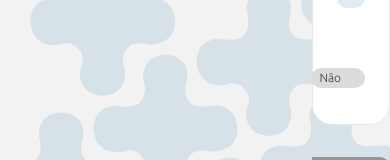
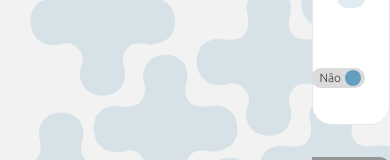
Before and after one commit to Leonardo-Maciel-S/Desafio-Sea, a React (Vite) app: page /employees in a window 390 px wide. Shown: the part 1435-1595 px from the top of the page. Built offline with nearby package versions, Linux system fonts and the light colour scheme.

Commit message:
fix: bug responsive

```diff
--- a/package.json
+++ b/package.json
@@ -12,6 +12,7 @@
 	"dependencies": {
 		"@reduxjs/toolkit": "^2.5.0",
 		"@types/react-router-dom": "^5.3.3",
+		"antd": "^5.23.2",
 		"react": "^18.3.1",
 		"react-dom": "^18.3.1",
 		"react-icons": "^5.4.0",
--- a/src/App.tsx
+++ b/src/App.tsx
@@ -9,7 +9,7 @@
 	return (
 		<>
 			<BrowserRouter>
-				<main className="relative z-10 xl:pr-10 w-screen overflow-hidden ">
+				<main className="relative z-10 xl:pr-10 w-screen min-h-screen overflow-hidden ">
 					<NavBar />
 					<div className="pl-24 h-max flex flex-col">
 						<Routes>
--- a/src/components/employees/Employees.tsx
+++ b/src/components/employees/Employees.tsx
@@ -6,7 +6,8 @@
 
 import Switch from "../Switch";
 import type { RootState } from "../../store";
-import { nextStage } from "../../slices/stages";
+import { completeFirstStage, nextStage } from "../../slices/stages";
+import { setIsNewEmployeeModalOpen } from "../../slices/employees";
 
 const Employees = () => {
 	const { completedFirstStage } = useSelector(
@@ -32,7 +33,13 @@
 			</header>
 			<div className="flex flex-col justify-center px-6 py-4 gap-4 w-full border bg-white rounded-b-[20px]">
 				<div className="flex flex-col justify-center gap-4 ">
-					<Button isEnable textSize="base16">
+					<Button
+						isEnable
+						textSize="base16"
+						onClick={() => {
+							dispatch(setIsNewEmployeeModalOpen(true));
+						}}
+					>
 						+ Adicionar Funcionário
 					</Button>
 					<div className="flex justify-between">
@@ -60,7 +67,11 @@
 
 				<div className="w-full flex justify-end items-center gap-2 text-sm text-darkGray font-regular">
 					<span>A etapa está concluída?</span>
-					<Switch on="Sim" off="Não" />
+					<Switch
+						onClick={() => dispatch(completeFirstStage())}
+						on="Sim"
+						off="Não"
+					/>
 				</div>
 			</div>
 
--- a/src/index.css
+++ b/src/index.css
@@ -19,3 +19,8 @@
 	font-family: "Ubuntu", serif;
 	font-style: normal;
 }
+
+input[type="radio"] {
+	border: 1px solid #4fa1c2;
+	background-color: red;
+}
--- a/src/main.tsx
+++ b/src/main.tsx
@@ -8,9 +8,9 @@
 import { store } from "./store.ts";
 
 createRoot(document.getElementById("root") as HTMLElement).render(
-	<StrictMode>
-		<Provider store={store}>
-			<App />
-		</Provider>
-	</StrictMode>,
+	// <StrictMode>
+	<Provider store={store}>
+		<App />
+	</Provider>,
+	// </StrictMode>,
 );
--- a/src/pages/EmployeesPage.tsx
+++ b/src/pages/EmployeesPage.tsx
@@ -1,14 +1,22 @@
 import Employees from "../components/employees/Employees";
 import Profile from "../components/profile/Profile";
 import StagesModal from "../components/stages/StagesModal";
+import NewEmployee from "../components/employees/NewEmployee";
+import { useSelector } from "react-redux";
+import type { RootState } from "../store";
 
 const EmployeesPage = () => {
+	const { isNewEmployeeModalOpen } = useSelector(
+		(state: RootState) => state.employees,
+	);
+
 	return (
 		<div className="flex flex-col h-screen pt-5 gap-8 flex-1 ">
 			<StagesModal />
 			<div className="flex items-start gap-10">
 				<Profile />
-				<Employees />
+				{!isNewEmployeeModalOpen && <Employees />}
+				{isNewEmployeeModalOpen && <NewEmployee />}
 			</div>
 		</div>
 	);
--- a/src/store.ts
+++ b/src/store.ts
@@ -1,11 +1,13 @@
 import { configureStore } from "@reduxjs/toolkit";
 import { stagesSliceReducer } from "./slices/stages";
 import { pagesSliceReducer } from "./slices/pages";
+import { employeesSliceReducer } from "./slices/employees";
 
 export const store = configureStore({
 	reducer: {
 		stages: stagesSliceReducer,
 		pages: pagesSliceReducer,
+		employees: employeesSliceReducer,
 	},
 });
 
--- a/tailwind.config.js
+++ b/tailwind.config.js
@@ -9,12 +9,14 @@
 				stageDisabled: "#DBDBDB",
 				blueSky: "#E0ECF2",
 				mediumGray: "#959595",
+				blueActive: "#649FBF",
 			},
 
 			textColor: {
 				defaultBlue: "#4fa1c2",
 				mediumGray: "#959595",
 				darkGray: "#3A3A3A",
+				dark: "#272F33",
 			},
 
 			width: {
@@ -27,6 +29,7 @@
 			borderColor: {
 				defaultBlue: "#4fa1c2",
 				mediumGray: "#959595",
+				bgRadio: "#649FBF",
 			},
 
 			boxShadow: {
```
Also changed, not shown: src/assets/arrowLeft.svg (added), 1 other file (tests, documents, lock files or other folders).
